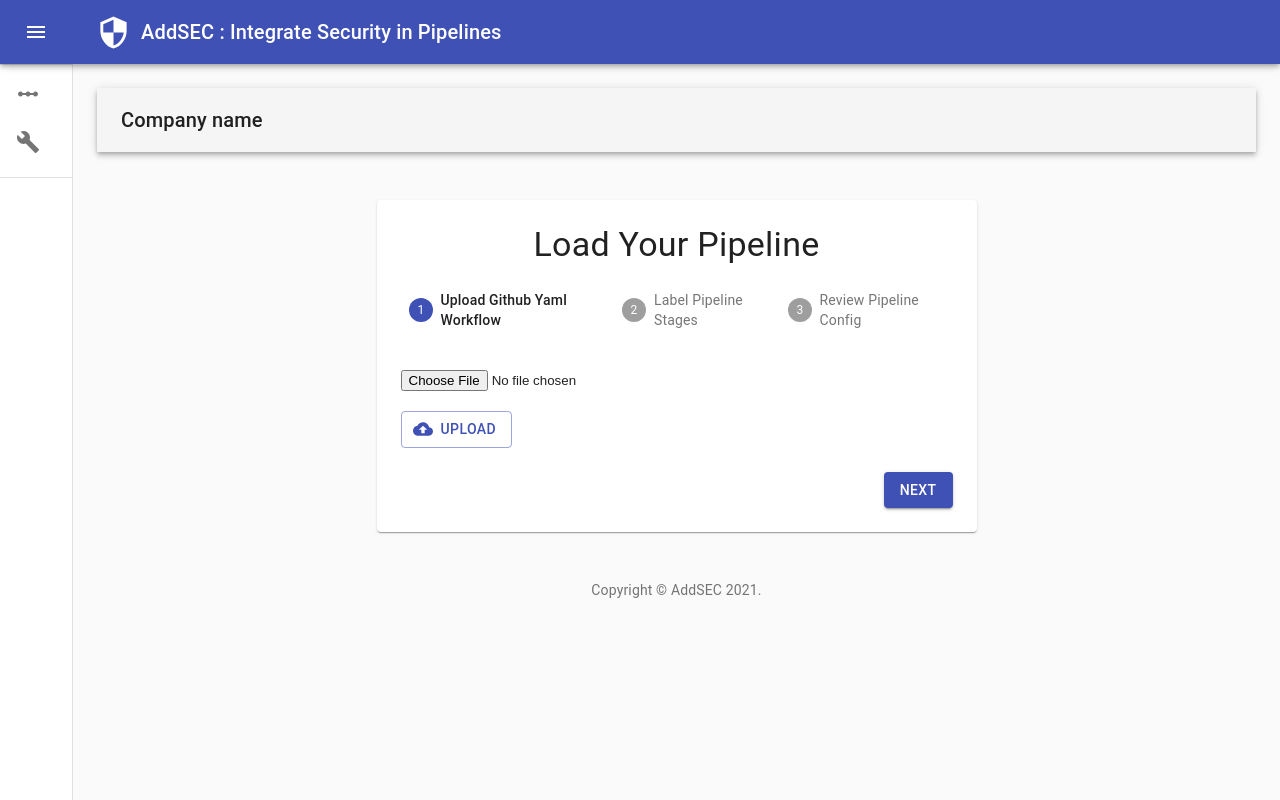
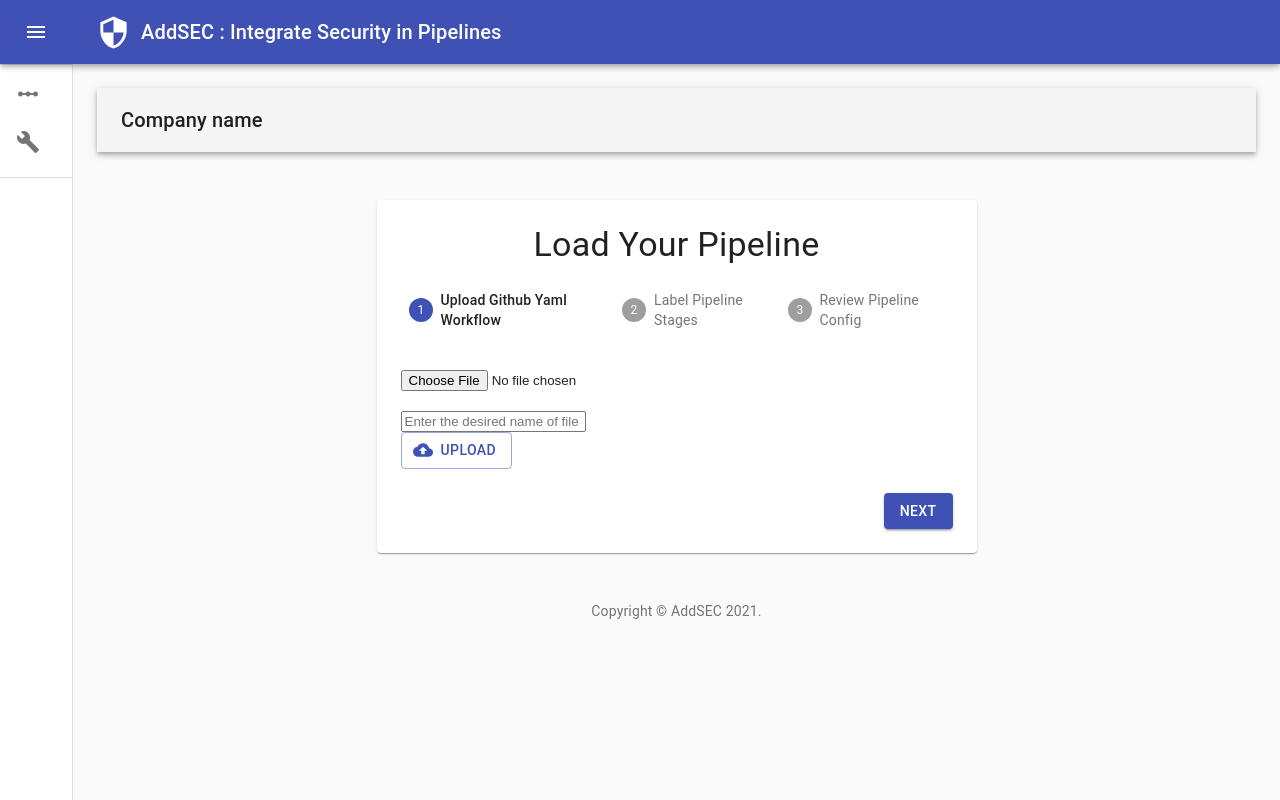
Before and after one commit to TirthParikh27/AddSec, a React (Create React App) app in the folder ui/: page / in a window 1280 px wide. Built offline with nearby package versions, Linux system fonts and the light colour scheme.

Commit message:
local changes

```diff
--- a/ui/src/components/Main.js
+++ b/ui/src/components/Main.js
@@ -37,6 +37,9 @@ class Main extends React.Component {
 
         <br />
         <div>
+          <input ref={(ref) => { this.fileName = ref; }} type="text" placeholder="Enter the desired name of file" />
+        </div>
+        <div>
         {/* <Button variant="outlined" color="primary" >
           Submit
         </Button> */}
```
